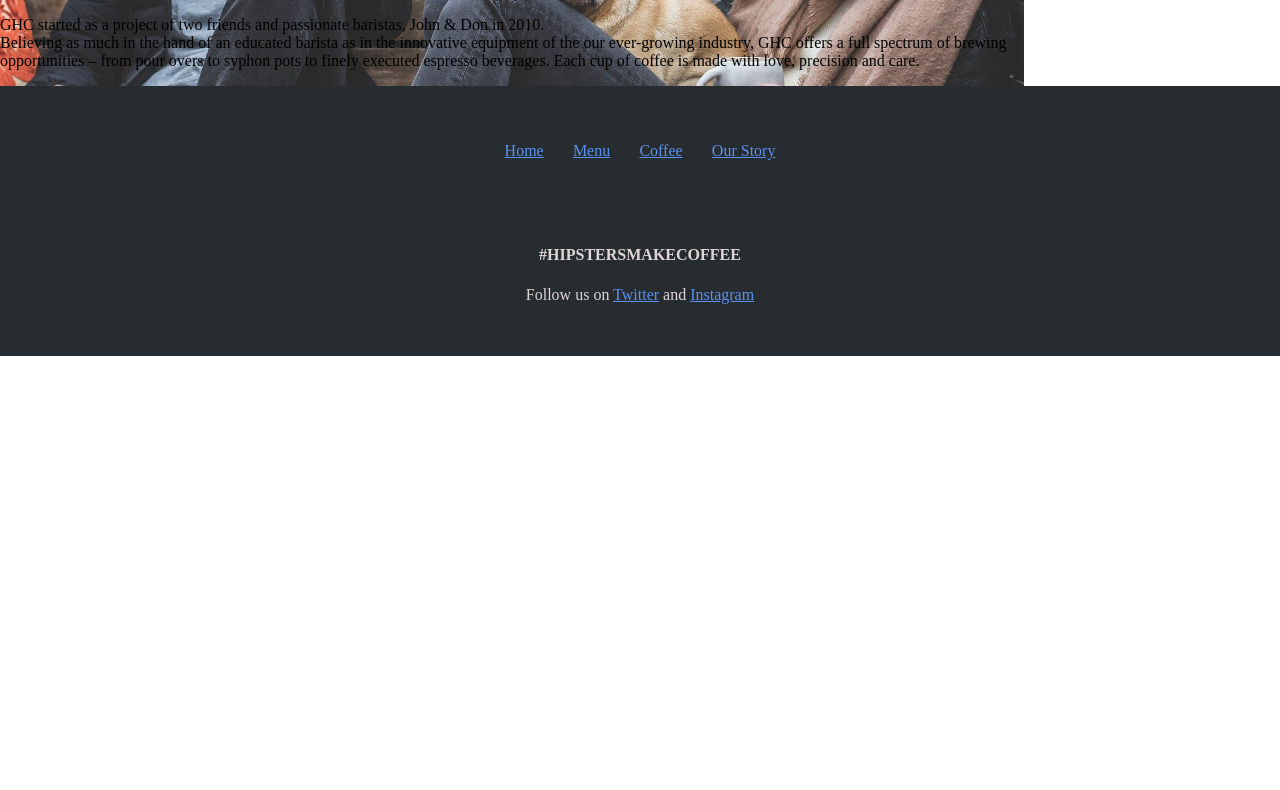
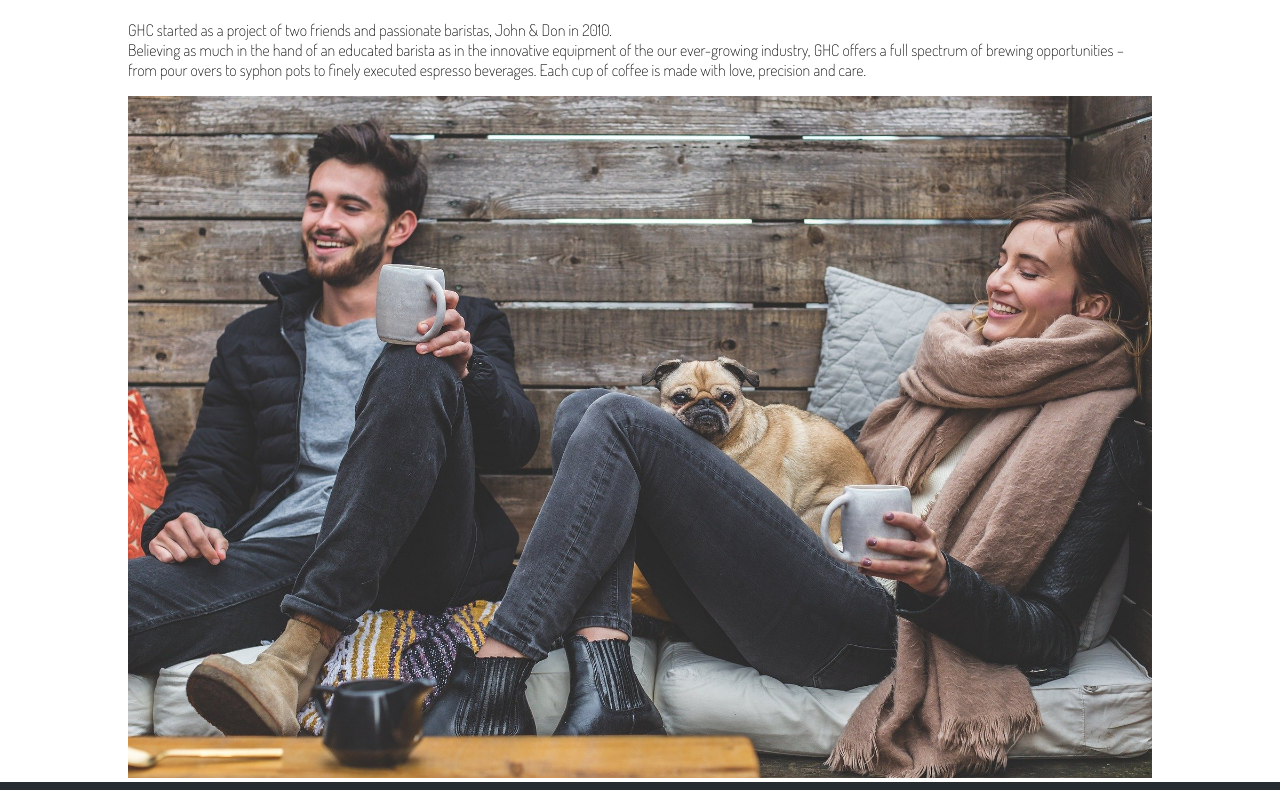
Before and after one commit to laszlovladi/GenericHipsterCoffee, a website: page src/ourstory.html in a window 1280 px wide. Shown: the part 157-947 px from the top of the page. Before the commit the page ends 800 px from the top, so only its background shows below. Drawn offline with nearby package versions, Linux system fonts and the light colour scheme; files that its build step writes are made by us from their sources.

Commit message:
updated ourstory section

```diff
--- a/src/ourstory.html
+++ b/src/ourstory.html
@@ -5,6 +5,7 @@
     <meta name="viewport" content="width=device-width, initial-scale=1.0">
     <meta http-equiv="X-UA-Compatible" content="ie=edge">
     <link rel="stylesheet" href="/css/ourstory.css">
+    <link href="https://fonts.googleapis.com/css?family=Dosis:200,700&display=swap" rel="stylesheet">
 
     <title>Our Story</title>
 </head>
@@ -25,15 +26,17 @@
     </header>
     <main>
         <section>
+
             <h1>Our Story</h1>
-        </section>
-        <section>
             <p>
                 GHC started as a project of two friends and passionate baristas, John & Don in 2010.
                 <br>
                 Believing as much in the hand of an educated barista as in the innovative equipment of the our ever-growing industry, GHC offers a full spectrum of brewing opportunities – from pour overs to syphon pots to finely executed espresso beverages. Each cup of coffee is made with love, precision and care.
+            </p>
 
-            </p>
+            <div class="image">
+                <img src="/img/story.jpg" alt="">
+            </div>
         </section>
     </main>
 
--- a/src/scss/ourstory.scss
+++ b/src/scss/ourstory.scss
@@ -7,18 +7,30 @@
 body {
     margin: 0;
     width: 100%;
-    justify-content: center;
+    display: flex;
+    flex-direction: column;
+    align-items: center;
+    font-family: 'Dosis', sans-serif;
+    font-weight: 200;
 }
 
  main {
      width: 80%;
-     background-image: url("/img/story.jpg");
-     background-position: center center;
-     background-size: cover;
-     background-repeat: no-repeat;
-}
+//      height: 80vh;
+//      background-image: url("/img/story.jpg");
+//      background-position: center center;
+//      background-size: cover;
+//      background-repeat: no-repeat;
+// }
 
  section {
      display: flex;
      flex-direction: column;
  }
+
+ img {
+     width: 100%;
+     height: auto;
+    //  margin: 1em auto -50px;
+ }
+ }
```
Also changed, not shown: src/coffee.html (+4 -4 lines), src/scss/coffee.scss (+7 -1 lines).
